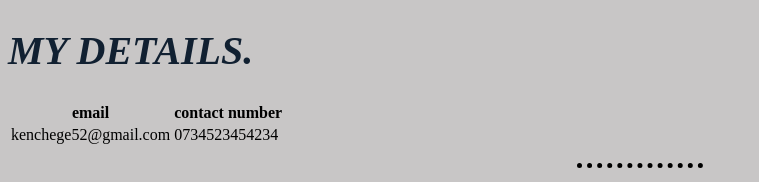
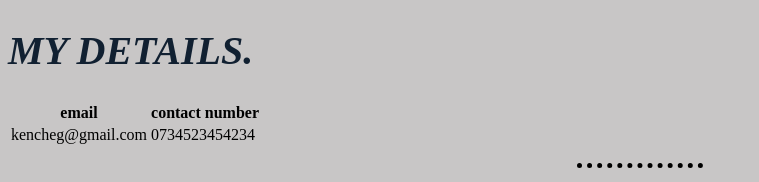
Before and after one commit to kennedycg/updated-cv, a plain HTML site: page contact.html in a window 1280 px wide. Shown: the top 182 px of the page, without its empty margins (0-759 px from the left). Drawn offline with Linux system fonts and the light colour scheme; files that its build step writes are made by us from their sources.

Commit message:
Update contact.html

```diff
--- a/contact.html
+++ b/contact.html
@@ -24,7 +24,7 @@
     <tbody>
       <tr>
         <td>
-          kenchege52@gmail.com
+          kencheg@gmail.com
         </td>
         <td>
           0734523454234
```
